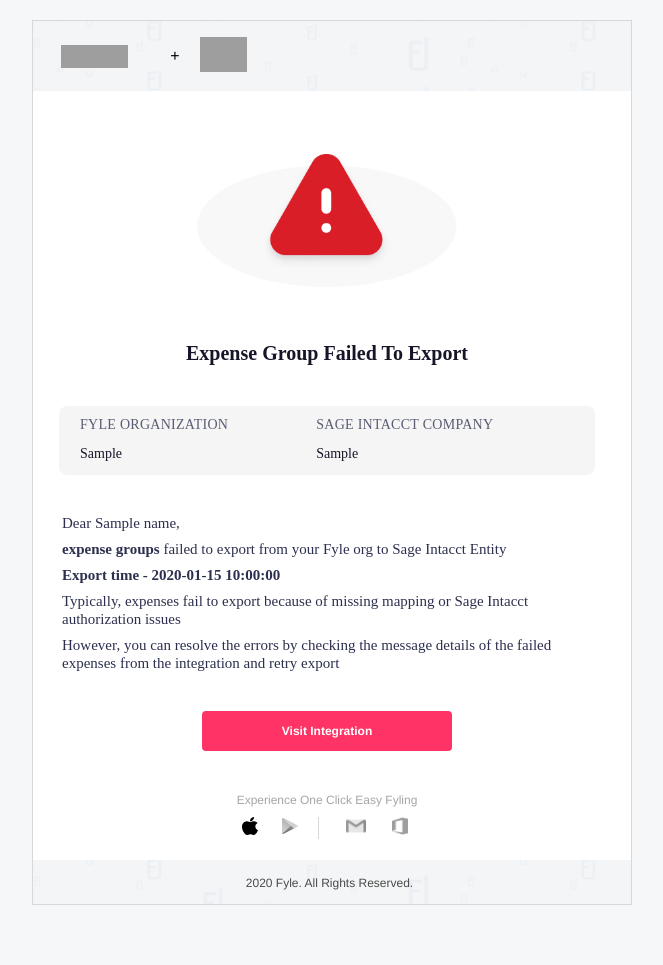
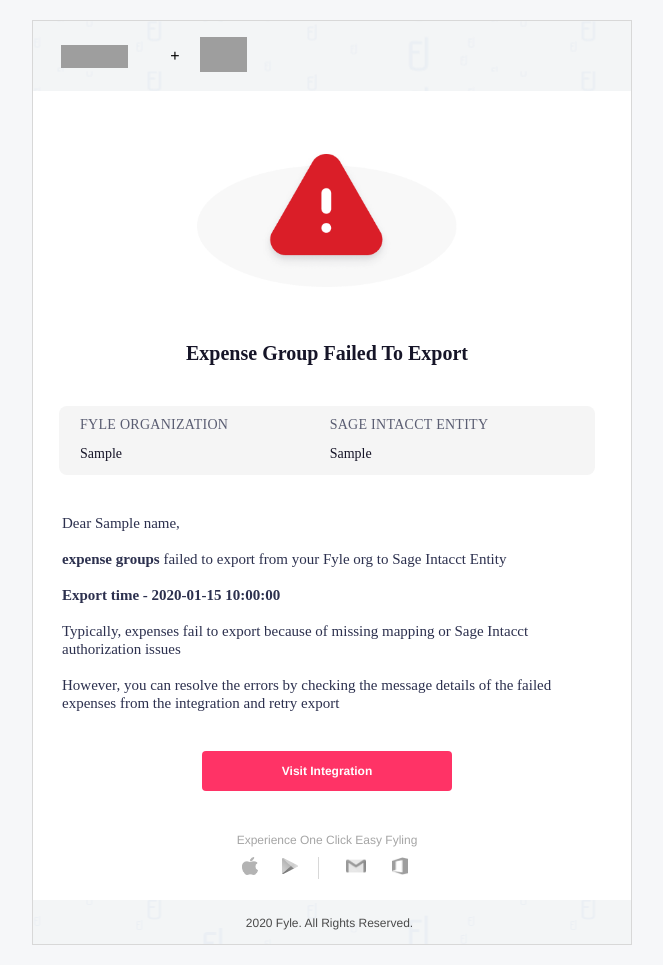
Before and after one commit to fylein/fyle-intacct-api, a Python web app: template apps/workspaces/templates/mail_template.html in a window 1280 px wide. Shown: the whole page, without its empty margins (308-971 px from the left). Before the commit the page ends 905 px from the top, so only its background shows below. Run offline with Jinja, Linux system fonts and the light colour scheme; the template is opened without the code that fills it: most values are stand-ins (such as "Sample title", 1, 10 or a date in 2020); grey boxes are pictures that could not be loaded.

Commit message:
Email syncup changes commit (#152)
Email syncup changes commit

```diff
--- a/apps/workspaces/tasks.py
+++ b/apps/workspaces/tasks.py
@@ -25,7 +25,7 @@ def schedule_email_notification(workspace_id: int, schedule_enabled: bool, hours
             defaults={
                 'schedule_type': Schedule.MINUTES,
                 'minutes': hours * 60,
-                'next_run': datetime.now() + timedelta(minutes=1)
+                'next_run': datetime.now() + timedelta(minutes=10)
             }
         )
     else:
--- a/apps/workspaces/templates/mail_template.html
+++ b/apps/workspaces/templates/mail_template.html
@@ -70,7 +70,7 @@
                           letter-spacing: 0.02em;
                           color: #5A5D72;">
                         <td>FYLE ORGANIZATION</td>
-                        <td>SAGE INTACCT COMPANY</td>
+                        <td>SAGE INTACCT ENTITY</td>
                       </tr>
                       <tr style="font-family: Aktiv Grotesk;
                           font-style: normal;
@@ -93,7 +93,7 @@
                         </td>
                       </tr>
                       <tr>
-                        <td style="font-size: 15px; line-height: 18px; padding-top: 5px; color: #2C304E;">
+                        <td style="font-size: 15px; line-height: 18px; padding-top: 15px; color: #2C304E;">
                           <span style="font-weight: bold">{{ errors }} expense groups</span> failed to export from your
                           Fyle org
                           to Sage Intacct Entity
@@ -101,17 +101,17 @@
                       </tr>
                       <tr>
                         <td
-                          style="font-size: 15px; font-weight: bold; padding-top: 5px; line-height: 18px; color: #2C304E;">
+                          style="font-size: 15px; font-weight: bold; padding-top: 15px; line-height: 18px; color: #2C304E;">
                           Export time - {{ export_time }}
                         </td>
                       </tr>
                       <tr>
-                        <td style="font-size: 15px; line-height: 18px; padding-top: 5px; color: #2C304E;">
+                        <td style="font-size: 15px; line-height: 18px; padding-top: 15px; color: #2C304E;">
                           Typically, expenses fail to export because of missing mapping or Sage Intacct authorization issues
                         </td>
                       </tr>
                       <tr>
-                        <td style="font-size: 15px; line-height: 18px; padding-top: 5px; color: #2C304E;">
+                        <td style="font-size: 15px; line-height: 18px; padding-top: 15px; color: #2C304E;">
                           However, you can resolve the errors by checking the message details of the failed expenses
                           from the integration and retry export
                         </td>
@@ -148,7 +148,7 @@
                         <td style="padding: 0px 5px;">
                           <a href="https://itunes.apple.com/in/app/fyle-track-report-expenses/id1137906166">
                             <img alt="Appstore" title="Appstore"
-                              src="https://raw.githubusercontent.com/fylein/fyle-netsuite-api/b1ebe6c1db08c4e85cc34244f8bf5a1b3f1219ea/apps/workspaces/templates/images/appstore.png"
+                              src="https://raw.githubusercontent.com/fylein/fyle-intacct-api/e71f1048163d79e6780258a553f3b931c60c317f/apps/workspaces/templates/images/Apple_logo_grey.svg.png"
                               height="18" width="16">
                           </a>
                         <td style="padding: 0px 5px;">
```
Also changed, not shown: apps/workspaces/templates/images/Apple_logo_grey.svg.png (added).
